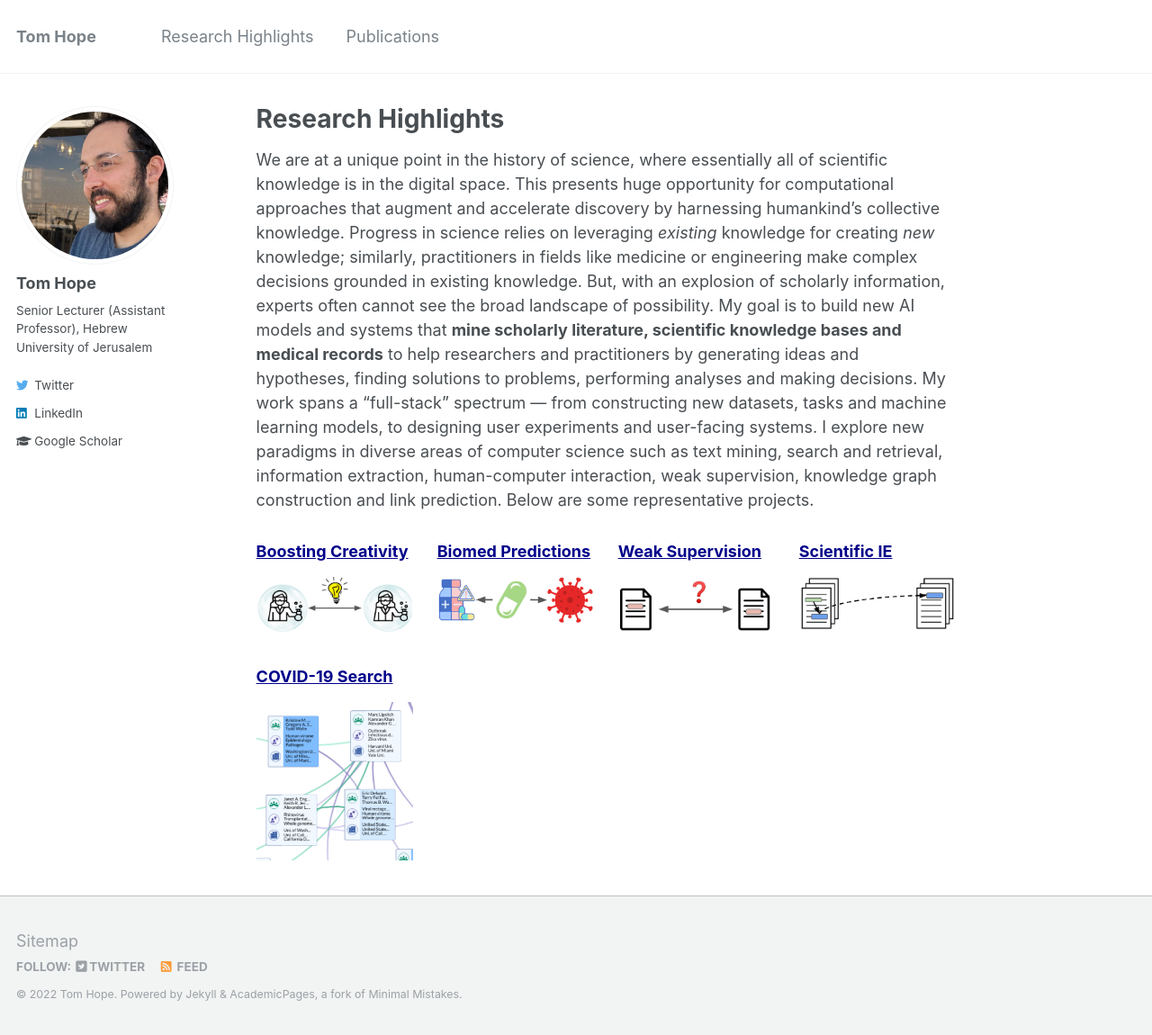
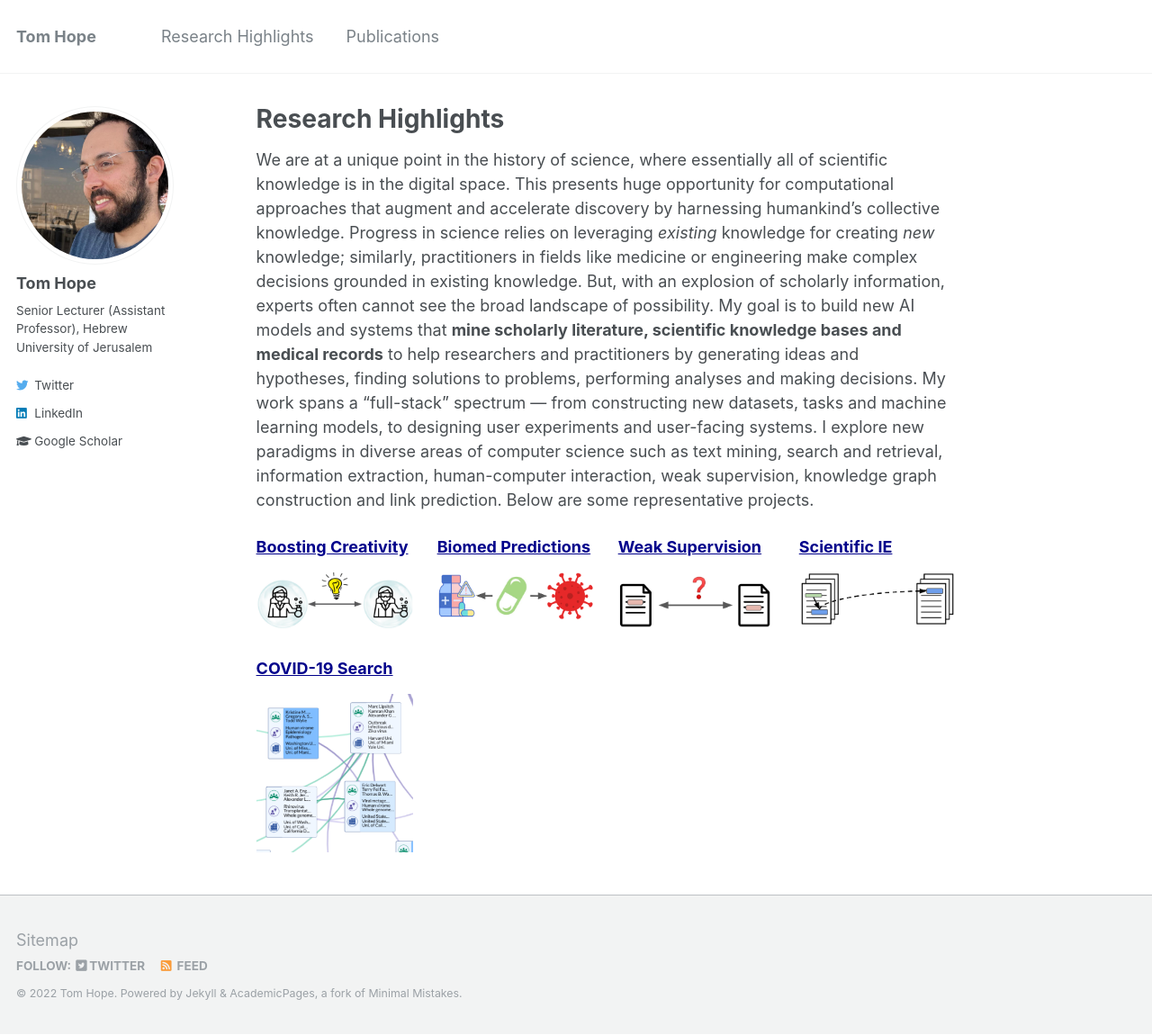
Before and after one commit to tomhoper/tomhoper.github.io, a Jekyll site: the page built from _pages/research.md, in a window 1280 px wide and 1150 px high. Shown: the whole window at 90% size. Built offline with Jekyll 4.4.1, drawn with Linux system fonts in a browser that asks for light colours.

Commit message:
Update _archive.scss

```diff
--- a/_sass/_archive.scss
+++ b/_sass/_archive.scss
@@ -100,7 +100,7 @@
   }
 
   .archive__item-title {
-    margin-top: 0.5em;
+    margin-top: 0.25em;
     font-size: $type-size-5;
   }
 
@@ -143,7 +143,7 @@
 }
 
 .feature__item {
-  margin-bottom: 2em;
+  margin-bottom: 0.5em;
   font-size: 1.25rem;
 
   @include breakpoint($small) {
@@ -161,7 +161,7 @@
     font-size: 1.25rem;
 
     .archive__item-teaser {
-      margin-bottom: 2em;
+      margin-bottom: 0.5em;
     }
 
     @include breakpoint($small) {
@@ -182,7 +182,7 @@
     font-size: 1.25rem;
 
     .archive__item-teaser {
-      margin-bottom: 2em;
+      margin-bottom: 0.5em;
     }
 
     @include breakpoint($small) {
@@ -205,7 +205,7 @@
     font-size: 1.25rem;
 
     .archive__item-teaser {
-      margin-bottom: 2em;
+      margin-bottom: 0.5em;
     }
 
     @include breakpoint($small) {
```
